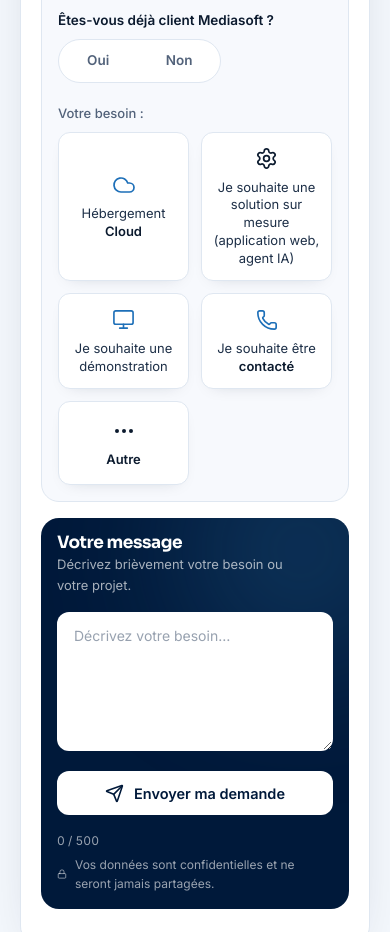
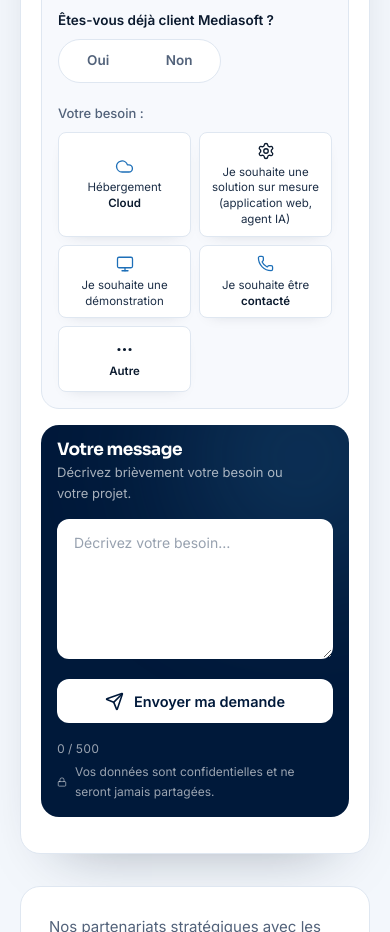
Before and after one commit to BadreddineNourhene/mediasoft-site, a Next.js app: page /contact in a window 390 px wide. Shown: the part 1360-2292 px from the top of the page. Built offline with nearby package versions, Linux system fonts and the light colour scheme.

Commit message:
Contact : cartes produits et besoins plus petites
Co-Authored-By: Claude Opus 5.5 <noreply@anthropic.com>

```diff
--- a/src/components/ContactRequestForm.tsx
+++ b/src/components/ContactRequestForm.tsx
@@ -35,7 +35,7 @@ const MAX_MESSAGE = 500;
 
 function MicrosoftMark() {
   return (
-    <span className="grid h-7 w-7 grid-cols-2 gap-[2px]" aria-hidden>
+    <span className="grid h-5 w-5 grid-cols-2 gap-[2px]" aria-hidden>
       <span className="bg-[#f25022]" />
       <span className="bg-[#7fba00]" />
       <span className="bg-[#00a4ef]" />
@@ -45,24 +45,24 @@ function MicrosoftMark() {
 }
 
 const products: { value: string; logo: ReactNode; line: string; strong: string }[] = [
-  { value: "Je suis un client Sage 100", logo: <img src="/img/logos/logo-sage.svg" alt="Sage" className="h-6 w-auto" />, line: "Je suis un client", strong: "Sage 100" },
-  { value: "Je suis un client Sage 50Ciel", logo: <img src="/img/logos/logo-sage.svg" alt="Sage" className="h-6 w-auto" />, line: "Je suis un client", strong: "Sage 50Ciel" },
-  { value: "Je suis un client Divalto", logo: <img src="/img/logos/logo-divalto.png" alt="Divalto" className="h-5 w-auto" />, line: "Je suis un client", strong: "Divalto" },
-  { value: "Je suis un client Bitrix24", logo: <img src="/img/logos/logo-bitrix24.png" alt="Bitrix24" className="h-5 w-auto" />, line: "Je suis un client", strong: "Bitrix24" },
+  { value: "Je suis un client Sage 100", logo: <img src="/img/logos/logo-sage.svg" alt="Sage" className="h-[18px] w-auto" />, line: "Je suis un client", strong: "Sage 100" },
+  { value: "Je suis un client Sage 50Ciel", logo: <img src="/img/logos/logo-sage.svg" alt="Sage" className="h-[18px] w-auto" />, line: "Je suis un client", strong: "Sage 50Ciel" },
+  { value: "Je suis un client Divalto", logo: <img src="/img/logos/logo-divalto.png" alt="Divalto" className="h-4 w-auto" />, line: "Je suis un client", strong: "Divalto" },
+  { value: "Je suis un client Bitrix24", logo: <img src="/img/logos/logo-bitrix24.png" alt="Bitrix24" className="h-4 w-auto" />, line: "Je suis un client", strong: "Bitrix24" },
   { value: "Je suis un client Microsoft365", logo: <MicrosoftMark />, line: "Je suis un client", strong: "Microsoft365" },
-  { value: "Je suis un client Power BI", logo: <img src="/img/logos/logo-power-bi-icon.svg" alt="Power BI" className="h-7 w-auto" />, line: "Je suis un client", strong: "Power BI" },
+  { value: "Je suis un client Power BI", logo: <img src="/img/logos/logo-power-bi-icon.svg" alt="Power BI" className="h-5 w-auto" />, line: "Je suis un client", strong: "Power BI" },
 ];
 
 const needs: { value: string; icon: ReactNode; line: string; strong?: string }[] = [
-  { value: "Hébergement Cloud", icon: <Cloud size={24} strokeWidth={1.7} className="text-brand" />, line: "Hébergement", strong: "Cloud" },
+  { value: "Hébergement Cloud", icon: <Cloud size={19} strokeWidth={1.7} className="text-brand" />, line: "Hébergement", strong: "Cloud" },
   {
     value: "Je souhaite une solution sur mesure (site, application, agent IA)",
-    icon: <Settings size={23} strokeWidth={1.8} className="text-ink" />,
+    icon: <Settings size={18} strokeWidth={1.8} className="text-ink" />,
     line: "Je souhaite une solution sur mesure (application web, agent IA)",
   },
-  { value: "Je souhaite une démonstration", icon: <Monitor size={23} strokeWidth={1.7} className="text-brand" />, line: "Je souhaite une démonstration" },
-  { value: "Je souhaite être contacté", icon: <Phone size={22} strokeWidth={1.8} className="text-brand" />, line: "Je souhaite être", strong: "contacté" },
-  { value: "Autre", icon: <MoreHorizontal size={24} className="text-ink" />, line: "", strong: "Autre" },
+  { value: "Je souhaite une démonstration", icon: <Monitor size={18} strokeWidth={1.7} className="text-brand" />, line: "Je souhaite une démonstration" },
+  { value: "Je souhaite être contacté", icon: <Phone size={17} strokeWidth={1.8} className="text-brand" />, line: "Je souhaite être", strong: "contacté" },
+  { value: "Autre", icon: <MoreHorizontal size={19} className="text-ink" />, line: "", strong: "Autre" },
 ];
 
 function Panel({ icon, title, sub, aside, children }: { icon: ReactNode; title: string; sub?: string; aside?: ReactNode; children: ReactNode }) {
@@ -125,7 +125,7 @@ function Choice({ value, children }: { value: string; children: ReactNode }) {
   return (
     <label className="group cursor-pointer">
       <input type="checkbox" name="option[]" value={value} className="peer sr-only" />
-      <span className="flex h-full min-h-[84px] flex-col items-center justify-center gap-1.5 rounded-xl border border-line bg-white px-2 py-3 text-center text-[13px] leading-snug text-ink-2 shadow-[0_6px_16px_-12px_rgb(11_26_46/0.25)] transition-all duration-200 hover:-translate-y-0.5 hover:border-brand/40 peer-checked:border-brand peer-checked:bg-brand-soft peer-checked:ring-2 peer-checked:ring-brand/40 peer-focus-visible:outline-2 peer-focus-visible:outline-offset-2 peer-focus-visible:outline-brand">
+      <span className="flex h-full min-h-[66px] flex-col items-center justify-center gap-1 rounded-lg border border-line bg-white px-2 py-2 text-center text-[11.5px] leading-snug text-ink-2 shadow-[0_6px_16px_-12px_rgb(11_26_46/0.25)] transition-all duration-200 hover:-translate-y-0.5 hover:border-brand/40 peer-checked:border-brand peer-checked:bg-brand-soft peer-checked:ring-2 peer-checked:ring-brand/40 peer-focus-visible:outline-2 peer-focus-visible:outline-offset-2 peer-focus-visible:outline-brand">
         {children}
       </span>
     </label>
@@ -274,10 +274,10 @@ export default function ContactRequestForm() {
         {client === "oui" && (
           <div className="mt-5">
             <p className="mb-2 text-[13px] font-medium text-ink-soft">Quel(s) produit(s) utilisez-vous ?</p>
-            <div className="grid grid-cols-2 gap-3 sm:grid-cols-3">
+            <div className="grid grid-cols-2 gap-2 sm:grid-cols-3">
               {products.map((p) => (
                 <Choice key={p.value} value={p.value}>
-                  <span className="grid h-8 place-items-center">{p.logo}</span>
+                  <span className="grid h-6 place-items-center">{p.logo}</span>
                   <span>
                     {p.line}
                     <br />
@@ -290,10 +290,10 @@ export default function ContactRequestForm() {
         )}
 
         <p className="mb-2 mt-5 text-[13px] font-medium text-ink-soft">{client === "oui" ? "Et votre besoin :" : "Votre besoin :"}</p>
-        <div className="grid grid-cols-2 gap-3 sm:grid-cols-3">
+        <div className="grid grid-cols-2 gap-2 sm:grid-cols-3">
           {needs.map((n) => (
             <Choice key={n.value} value={n.value}>
-              <span className="grid h-7 place-items-center">{n.icon}</span>
+              <span className="grid h-5 place-items-center">{n.icon}</span>
               <span>
                 {n.line}
                 {n.strong && (
```
